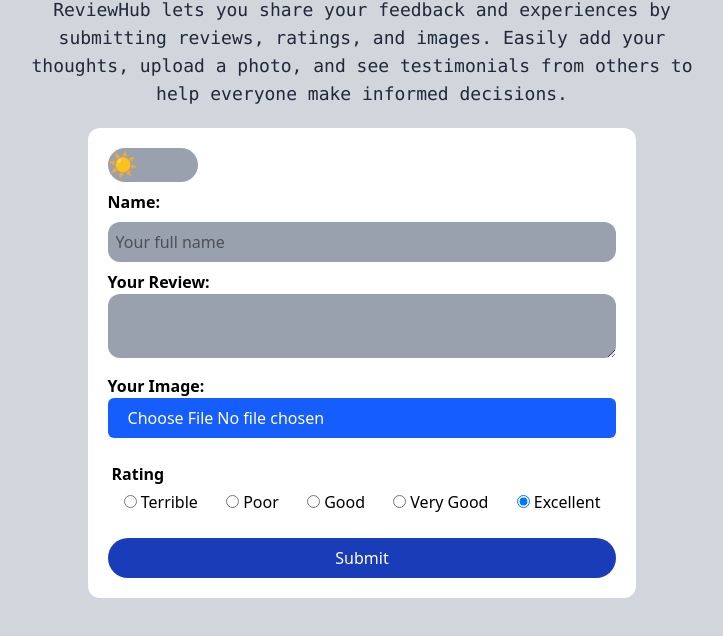
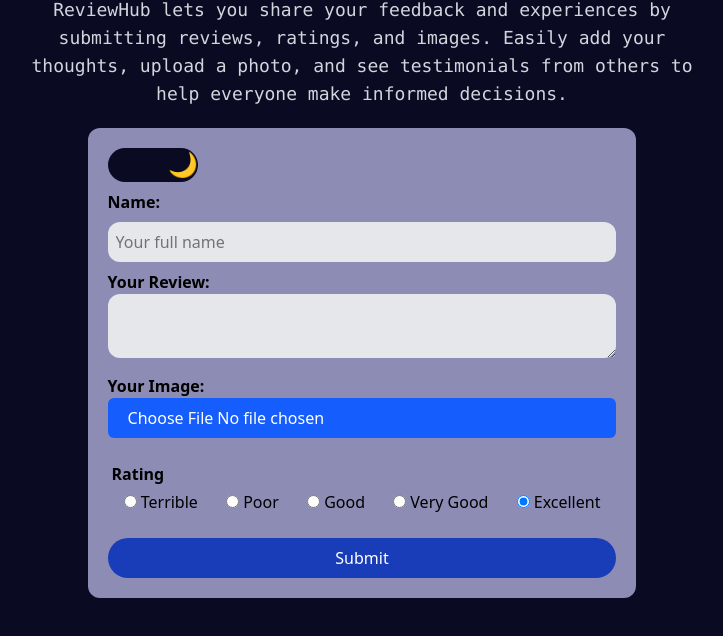
Before and after one commit to Phoenix-Domain/ReviewHub, a website built with Vite: page index.html in a window 1280 px wide. Shown: the part 100-736 px from the top of the page, without its empty margins (278-1001 px from the left). Built offline with nearby package versions, Linux system fonts and the light colour scheme.

Commit message:
Maintain dark mode

```diff
--- a/index.html
+++ b/index.html
@@ -5,7 +5,7 @@
     <meta name="viewport" content="width=device-width, initial-scale=1.0" />
     <title>ReviewHub</title>
   </head>
-  <body class="bg-gray-300 dark:bg-[#0a0a23] transition-all duration-500 ease-in-out text-[#000] ">
+  <body class="dark bg-gray-300 dark:bg-[#0a0a23] transition-all duration-500 ease-in-out text-[#000] ">
     <header class="w-full mb-5 my-8">
       <h1 class="font-medium dark:text-white text-5xl mx-auto text-center">ReviewHub</h1>
       <p class="text-center text-lg mt-4 dark:text-gray-300 text-gray-800 font-mono max-w-2xl mx-auto">
@@ -17,7 +17,7 @@
       <form action="" class="grid p-5 dark:bg-[#8c8cb4] m-auto bg-white rounded-xl min-w-fit max-w-80">
 
         <div id="toggleBtn" class="text-right pb-0.5 bg-gray-400 dark:bg-[#0a0a23] transition-colors duration-400 ease-in-out rounded-full w-fit">
-          <span id="colorModeSym" class="mr-15 text-2xl dark:ml-15 dark:mr-0 transition-all duration-500 ease-in-out">☀️</span>
+          <span id="colorModeSym" class="mr-15 text-2xl dark:ml-15 dark:mr-0 transition-all duration-500 ease-in-out">🌙</span>
 
         </div>
         <!-- Name -->
```
